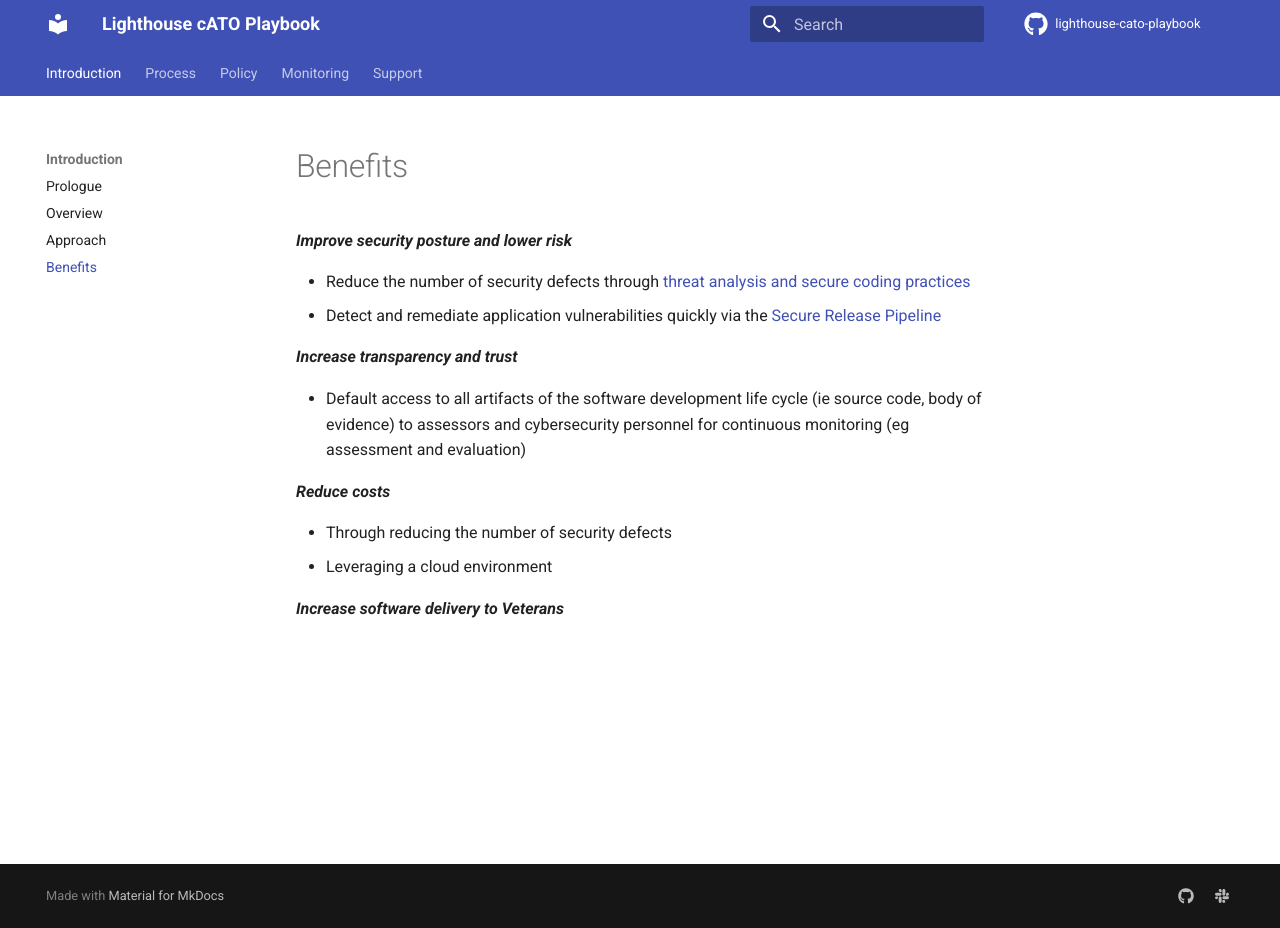
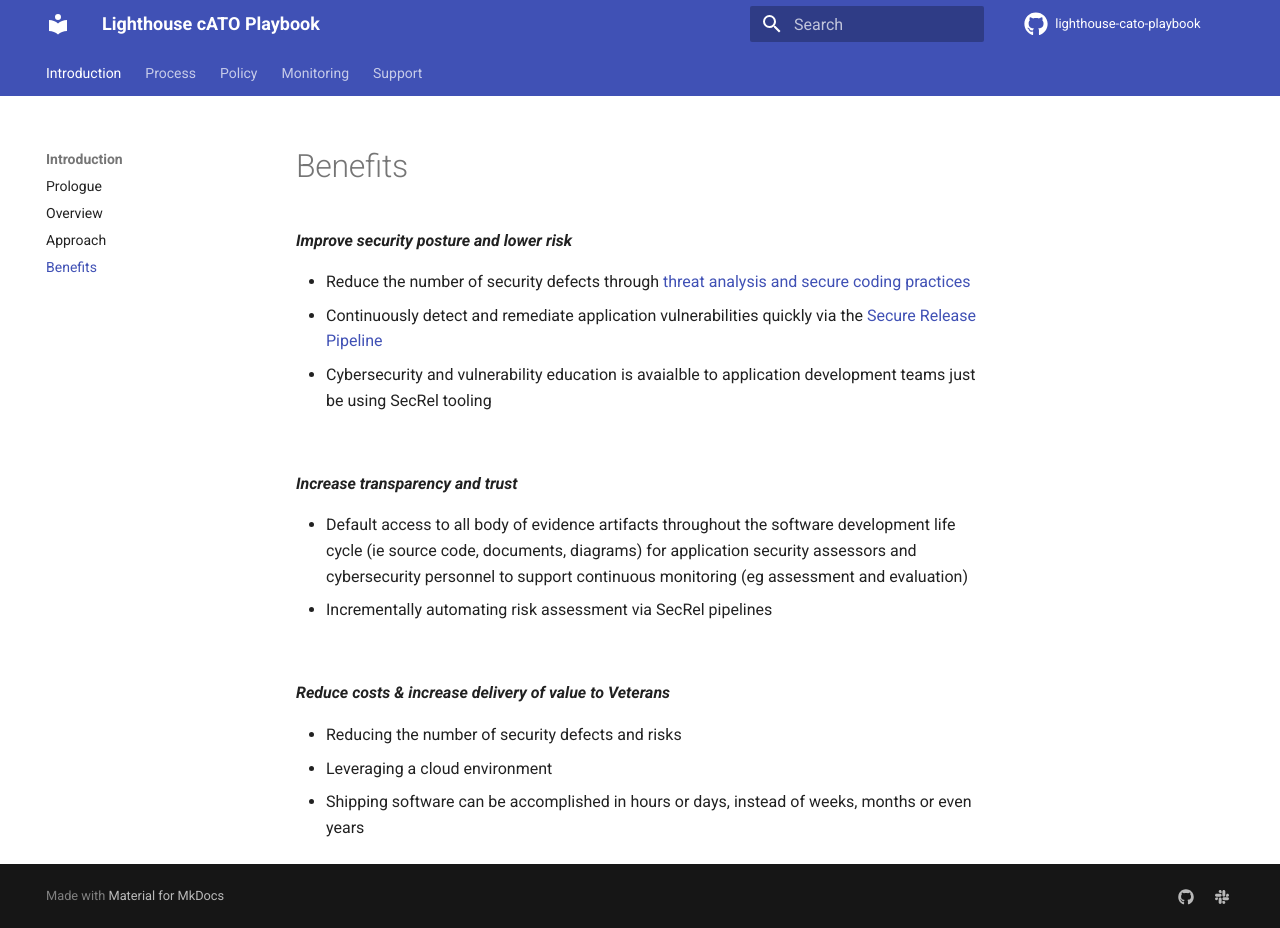
Before and after one commit to rise8-us/cato-playbook, an MkDocs documentation site: the page built from docs/benefits.md, in a window 1280 px wide and 928 px high. Built offline with MkDocs 1.6.1 and Material for MkDocs 9.7.7, drawn with Linux system fonts in a browser that asks for light colours; comment, search, counter and statistics services are not loaded.

Commit message:
Update benefits.md

```diff
--- a/docs/benefits.md
+++ b/docs/benefits.md
@@ -3,16 +3,20 @@
 ***Improve security posture and lower risk***
 
 - Reduce the number of security defects through [threat analysis and secure coding practices](https://www.securitycompass.com/sdelements/)
-- Detect and remediate application vulnerabilities quickly via the [Secure Release Pipeline](pipeline.md)
+- Continuously detect and remediate application vulnerabilities quickly via the [Secure Release Pipeline](pipeline.md)
+- Cybersecurity and vulnerability education is avaialble to application development teams just be using SecRel tooling
+
+<br/>
 
 ***Increase transparency and trust***
 
-- Default access to all artifacts of the software development life cycle (ie source code, body of evidence) to assessors
-and cybersecurity personnel for continuous monitoring (eg assessment and evaluation)
+- Default access to all body of evidence artifacts throughout the software development life cycle (ie source code, documents, diagrams) for application security assessors and cybersecurity personnel to support continuous monitoring (eg assessment and evaluation)
+- Incrementally automating risk assessment via SecRel pipelines
 
-***Reduce costs***
+<br/>
 
-- Through reducing the number of security defects
+***Reduce costs & increase delivery of value to Veterans***
+
+- Reducing the number of security defects and risks
 - Leveraging a cloud environment
-
-***Increase software delivery to Veterans***
+- Shipping software can be accomplished in hours or days, instead of weeks, months or even years
```
